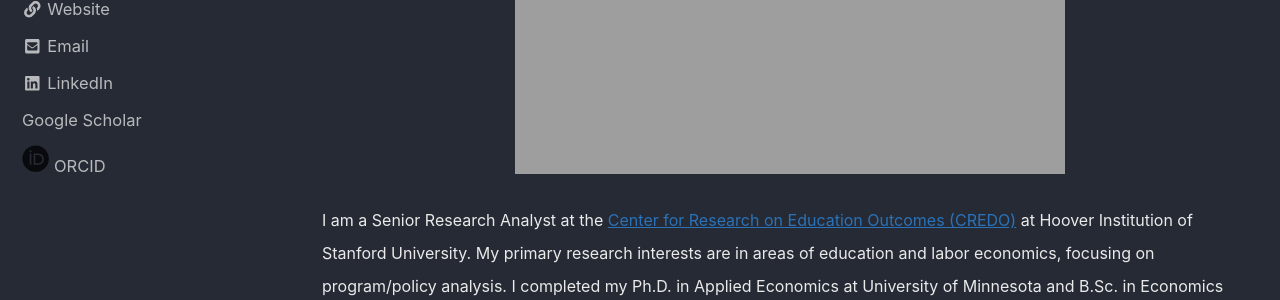
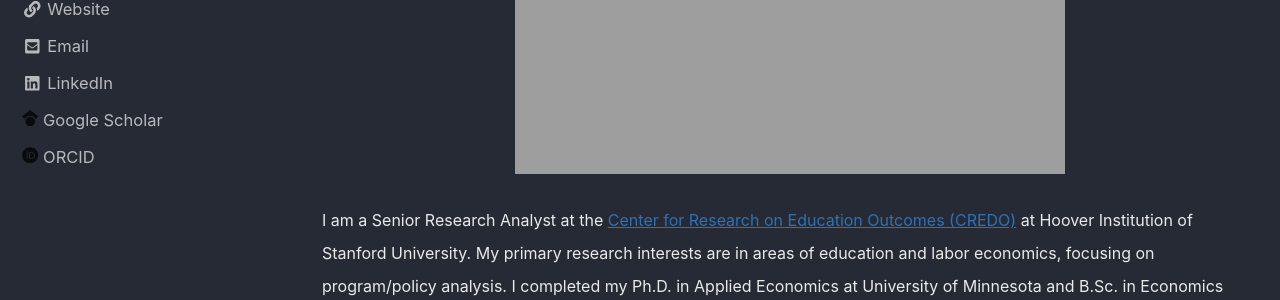
Before and after one commit to leex5089/leex5089.github.io, a Jekyll site: the page built from index.html, in a window 1280 px wide. Shown: the part 350-650 px from the top of the page. Built offline with Jekyll 4.4.1, drawn with Linux system fonts in a browser that asks for light colours; nearby versions of some CDN libraries; the list of posts is cut into pages by our own code.

Commit message:
Update author-profile.html

```diff
--- a/_includes/author-profile.html
+++ b/_includes/author-profile.html
@@ -259,16 +259,16 @@
       {% if author.googlescholar %}
         <li>
           <a href="https://scholar.google.com/{{ author.googlescholar }}" itemprop="sameAs">
-            <i class="fal fa-fw fa-graduation-cap" aria-hidden="true"></i> Google Scholar
+            <svg xmlns="http://www.w3.org/2000/svg" viewBox="0 0 512 512" width="6%" height="6%"><!--!Font Awesome Free 6.5.1 by @fontawesome - https://fontawesome.com License - https://fontawesome.com/license/free Copyright 2024 Fonticons, Inc.--><path d="M390.9 298.5c0 0 0 .1 .1 .1c9.2 19.4 14.4 41.1 14.4 64C405.3 445.1 338.5 512 256 512s-149.3-66.9-149.3-149.3c0-22.9 5.2-44.6 14.4-64h0c1.7-3.6 3.6-7.2 5.6-10.7c4.4-7.6 9.4-14.7 15-21.3c27.4-32.6 68.5-53.3 114.4-53.3c33.6 0 64.6 11.1 89.6 29.9c9.1 6.9 17.4 14.7 24.8 23.5c5.6 6.6 10.6 13.8 15 21.3c2 3.4 3.8 7 5.5 10.5zm26.4-18.8c-30.1-58.4-91-98.4-161.3-98.4s-131.2 40-161.3 98.4L0 202.7 256 0 512 202.7l-94.7 77.1z"/></svg> Google Scholar
           </a>
         </li>
       {% endif %}
       {% if author.orchid %}
         <li>
           <a href="https://orcid.org/{{ author.orchid }}" itemprop="sameAs">
-            <svg xmlns="http://www.w3.org/2000/svg" viewBox="0 0 512 512" width="10%" height="10%">
+            <svg xmlns="http://www.w3.org/2000/svg" viewBox="0 0 512 512" width="6%" height="6%">
   <!--!Font Awesome Free 6.5.1 by @fontawesome - https://fontawesome.com License - https://fontawesome.com/license/free Copyright 2024 Fonticons, Inc.-->
-  <path d="M294.8 188.2h-45.9V342h47.5c67.6 0 83.1-51.3 83.1-76.9 0-41.6-26.5-76.9-84.7-76.9zM256 8C119 8 8 119 8 256s111 248 248 248 248-111 248-248S393 8 256 8zm-80.8 360.8h-29.8v-207.5h29.8zm-14.9-231.1a19.6 19.6 0 1 1 19.6-19.6 19.6 19.6 0 0 1 -19.6 19.6zM300 369h-81V161.3h80.6c76.7 0 110.4 54.8 110.4 103.9C410 318.4 368.4 369 300 369z" aria-hidden="true"></svg>
+  <path d="M294.8 188.2h-45.9V342h47.5c67.6 0 83.1-51.3 83.1-76.9 0-41.6-26.5-76.9-84.7-76.9zM256 8C119 8 8 119 8 256s111 248 248 248 248-111 248-248S393 8 256 8zm-80.8 360.8h-29.8v-207.5h29.8zm-14.9-231.1a19.6 19.6 0 1 1 19.6-19.6 19.6 19.6 0 0 1 -19.6 19.6zM300 369h-81V161.3h80.6c76.7 0 110.4 54.8 110.4 103.9C410 318.4 368.4 369 300 369z"/></svg>
 ORCID
           </a>
         </li>
```
